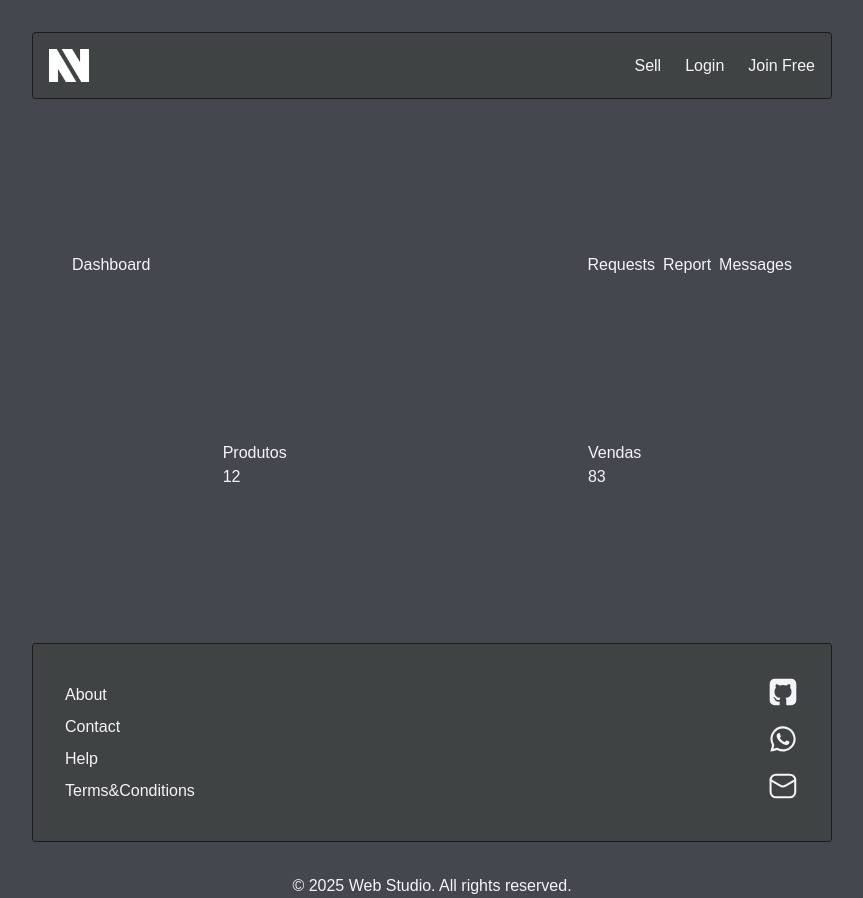
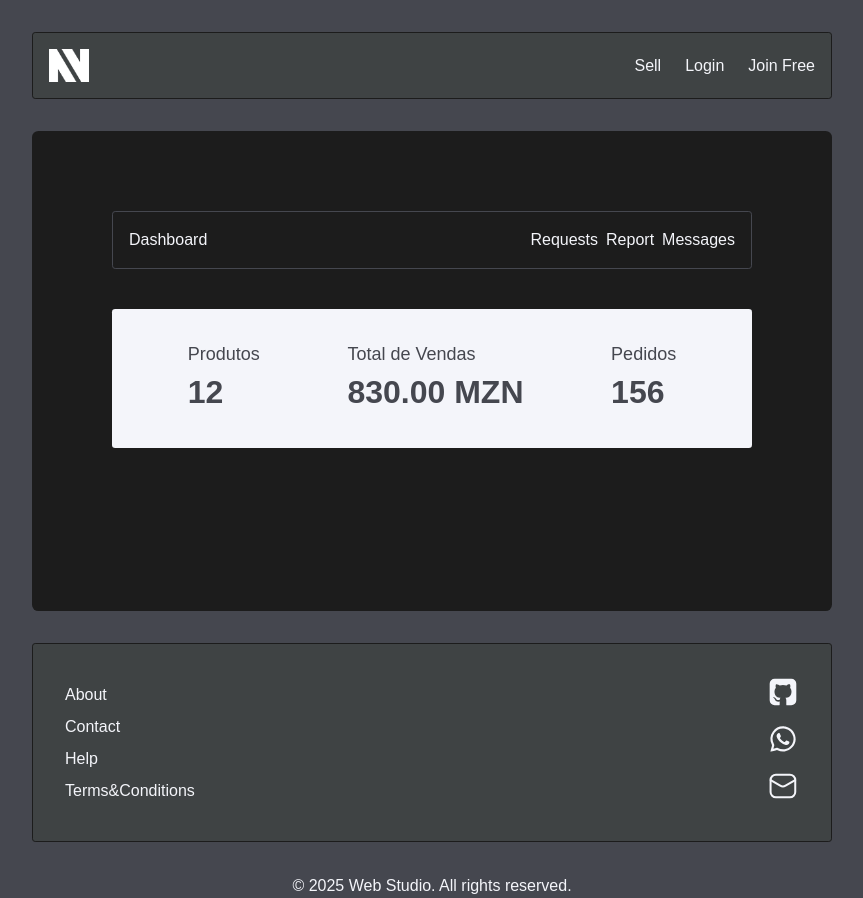
Before and after one commit to ArcidesFerrao/digital-marketplace, a Next.js app: page /admin in a window 1280 px wide. Shown: the whole page, without its empty margins (208-1071 px from the left). Built offline with nearby package versions, Linux system fonts and the light colour scheme; a web font is replaced by a local one.

Commit message:
messages page

```diff
--- a/src/app/admin/message/page.tsx
+++ b/src/app/admin/message/page.tsx
@@ -1,9 +1,21 @@
+import { AdminHeader } from "@/components/AdminHeader";
+import { getMessages } from "@/lib/getMessages";
 import React from "react";
 
-export default function MessagesPage() {
+export default async function MessagesPage() {
+  const messages = await getMessages();
+
   return (
-    <main>
-      <h2>Messages</h2>
+    <main className="admin-section p-20 flex flex-col gap-10">
+      <AdminHeader />
+      <section className="flex gap-2">
+        <h2>Messages</h2>
+        {messages.length === 0 ? (
+          <p>No messages found</p>
+        ) : (
+          <p>({messages.length})</p>
+        )}
+      </section>
     </main>
   );
 }
--- a/src/app/admin/page.tsx
+++ b/src/app/admin/page.tsx
@@ -1,25 +1,22 @@
-import Link from "next/link";
+import { AdminHeader } from "@/components/AdminHeader";
 import React from "react";
 
 export default function AdminPage() {
   return (
-    <main className="admin-section p-10 flex flex-col justify-around">
-      <section className="dash-header flex justify-between">
-        <h2>Dashboard</h2>
-        <div className="flex gap-2">
-          <Link href="/">Requests</Link>
-          <Link href="/">Report</Link>
-          <Link href="/admin/message">Messages</Link>
-        </div>
-      </section>
-      <section className="flex justify-around">
+    <main className="admin-section p-20 flex flex-col gap-10">
+      <AdminHeader />
+      <section className="overview flex justify-around">
         <div className="dash-card">
           <h3>Produtos</h3>
-          <p>12</p>
+          <h1>12</h1>
         </div>
         <div className="dash-card">
-          <h3>Vendas</h3>
-          <p>83</p>
+          <h3>Total de Vendas</h3>
+          <h1>830.00 MZN</h1>
+        </div>
+        <div className="dash-card">
+          <h3>Pedidos</h3>
+          <h1>156</h1>
         </div>
       </section>
     </main>
--- a/src/app/globals.css
+++ b/src/app/globals.css
@@ -275,3 +275,32 @@ form,
   background-color: var(--accent);
   border-radius: 0.2rem;
 }
+
+.admin-section {
+  background-color: var(--hover);
+  border-radius: 0.4rem;
+}
+
+.dash-header {
+  border: 1px solid var(--background);
+  padding: 1rem;
+  border-radius: 0.2rem;
+}
+
+.overview {
+  background-color: var(--text);
+  color: var(--background);
+  padding: 2rem;
+  display: flex;
+  align-items: center;
+  justify-content: space-around;
+  border-radius: 0.2rem;
+  h1 {
+    font-weight: 700;
+    font-size: xx-large;
+  }
+
+  h3 {
+    font-size: large;
+  }
+}
--- /dev/null
+++ b/src/components/AdminHeader.tsx
@@ -0,0 +1,17 @@
+import Link from "next/link";
+import React from "react";
+
+export const AdminHeader = () => {
+  return (
+    <section className="dash-header flex justify-between">
+      <Link href="/admin">
+        <h2>Dashboard</h2>
+      </Link>
+      <div className="flex gap-2">
+        <Link href="/admin/request">Requests</Link>
+        <Link href="/admin/report">Report</Link>
+        <Link href="/admin/message">Messages</Link>
+      </div>
+    </section>
+  );
+};
--- /dev/null
+++ b/src/lib/getMessages.ts
@@ -0,0 +1,7 @@
+import db from '@/db/db'
+
+export async function getMessages() {
+  return await db.message.findMany({
+    orderBy: {createdAt: "desc"}
+  })
+}
```
